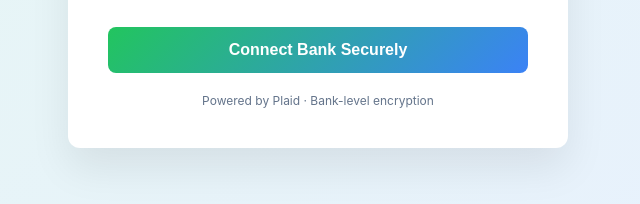
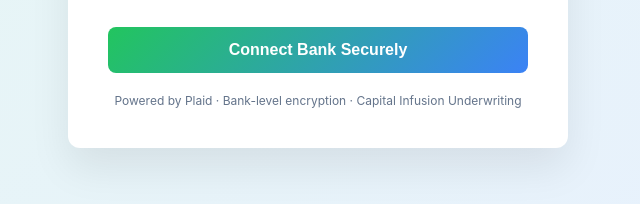
Before and after one commit to Stetkevych/Plaid-backend, a plain HTML site: page public/index.html in a window 1280 px wide. Shown: the part 404-608 px from the top of the page, without its empty margins (322-962 px from the left). Drawn offline with Linux system fonts and the light colour scheme; no server answers.

Commit message:
index.html

```diff
--- a/public/index.html
+++ b/public/index.html
@@ -74,7 +74,7 @@
       <button id="link-button">Connect Bank Securely</button>
 
       <div class="footer">
-        Powered by Plaid · Bank-level encryption
+        Powered by Plaid · Bank-level encryption · Capital Infusion Underwriting
       </div>
     </div>
 
```
